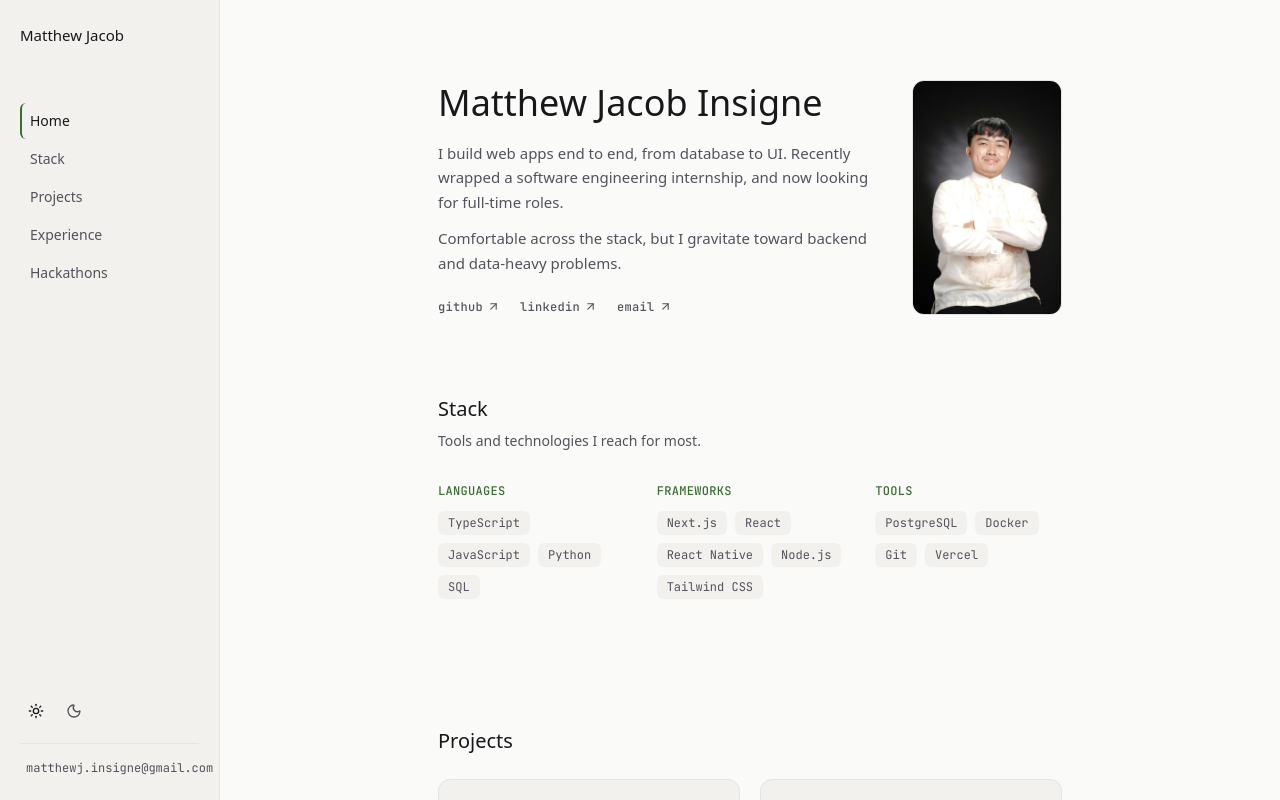
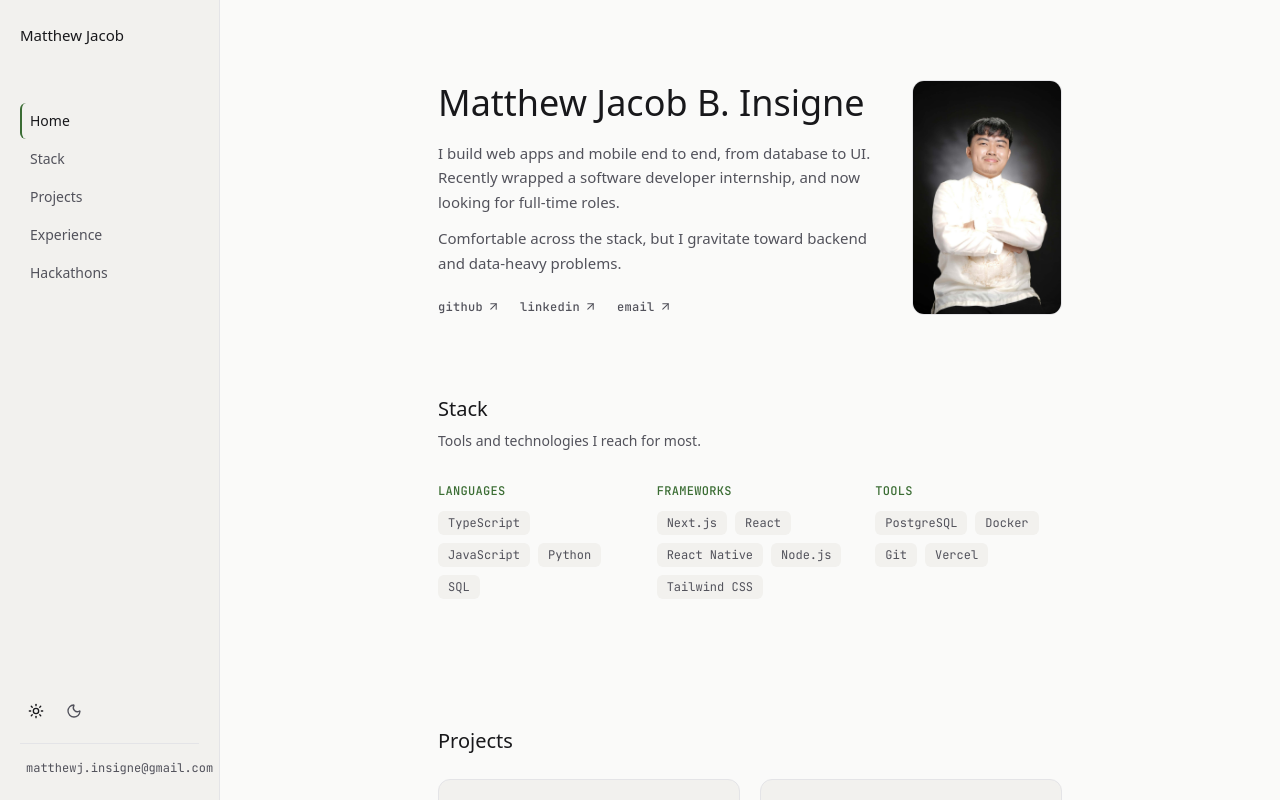
Before and after one commit to hukobumashuu/my-portfolio, a Next.js app: page / in a window 1280 px wide. Shown: the top 800 px of the page. Built offline with nearby package versions, Linux system fonts and the light colour scheme.

Commit message:
fix: correct placeholder contact links in Hero

```diff
--- a/src/components/Hero.tsx
+++ b/src/components/Hero.tsx
@@ -18,11 +18,12 @@ export function Hero() {
     >
       <div className="flex flex-col justify-center">
         <h1 className="mb-4 text-3xl font-medium leading-tight text-ink sm:text-4xl">
-          Matthew Jacob Insigne
+          Matthew Jacob B. Insigne
         </h1>
         <p className="mb-3 text-[15px] leading-relaxed text-ink-secondary">
-          I build web apps end to end, from database to UI. Recently wrapped a
-          software engineering internship, and now looking for full-time roles.
+          I build web apps and mobile end to end, from database to UI. Recently
+          wrapped a software developer internship, and now looking for full-time
+          roles.
         </p>
         <p className="mb-6 text-[15px] leading-relaxed text-ink-secondary">
           Comfortable across the stack, but I gravitate toward backend and
@@ -46,8 +47,7 @@ export function Hero() {
         </div>
       </div>
 
-      {/* Add your photo at /public/profile.jpg */}
-      <div className="relative order-first h-[220px] overflow-hidden rounded-xl border border-border bg-surface sm:order-none sm:h-auto">
+      <div className="relative order-first h-[220px] overflow-hidden rounded-xl border border-border bg-surface sm:order-0 sm:h-auto">
         <Image
           src="/profile.jpg"
           alt="Matthew Jacob Insigne"
```
